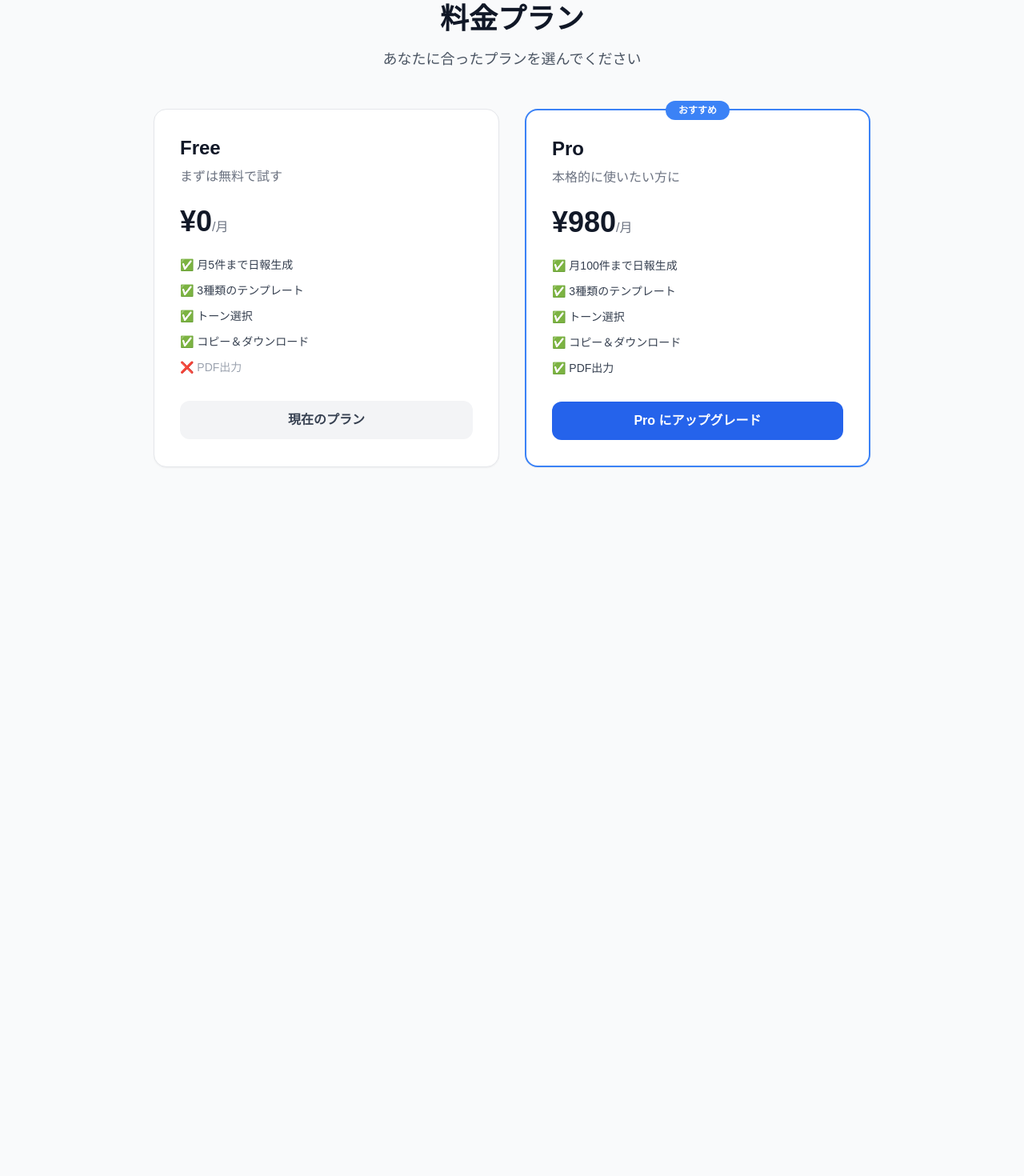
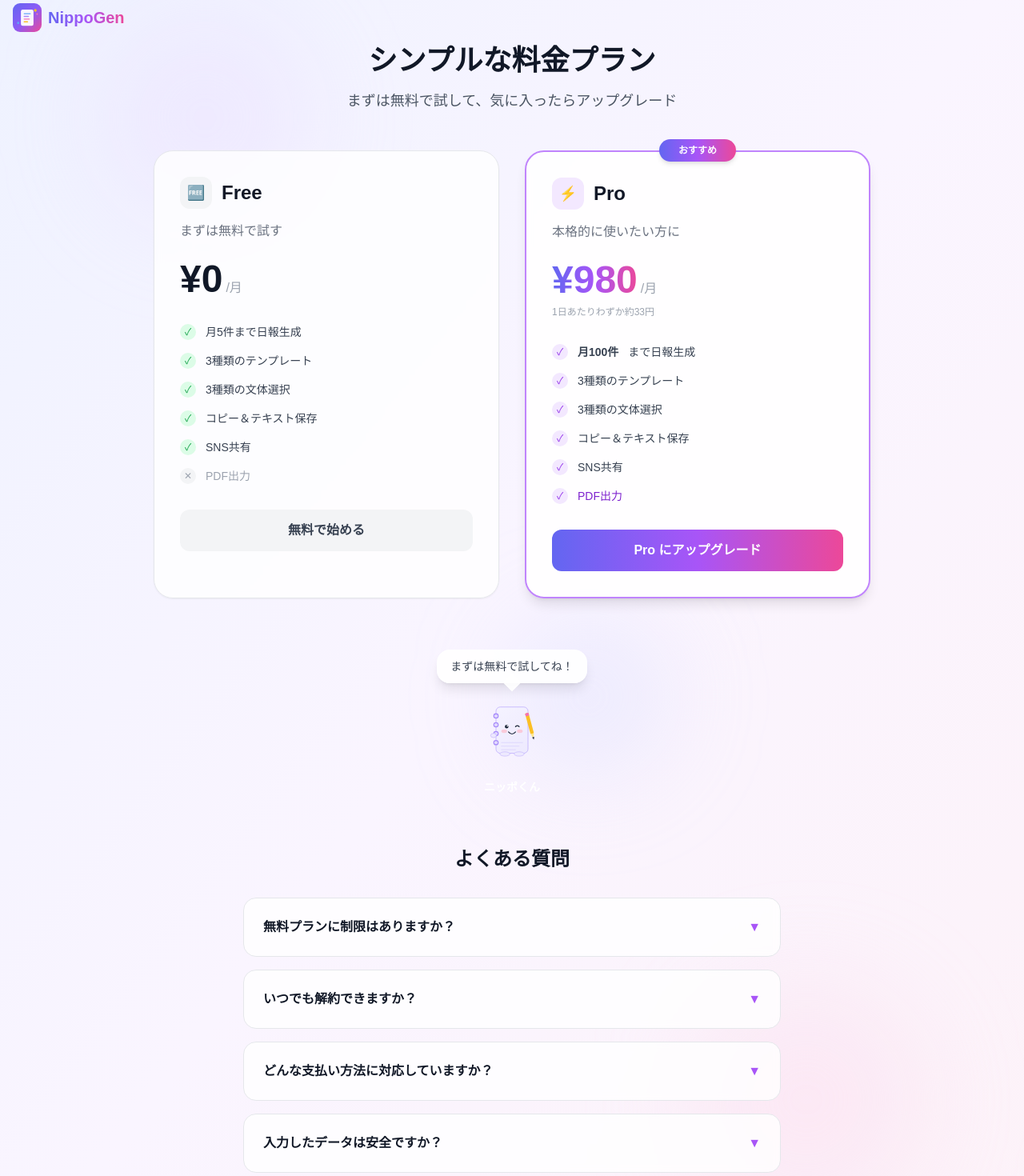
Before and after one commit to mirain11066/nippogen-app, a Next.js app: page /pricing in a window 1280 px wide. Shown: the part 60-1530 px from the top of the page at 80% size. Before the commit the page ends 800 px from the top, so only its background shows below. Built offline with nearby package versions, Linux system fonts and the light colour scheme; no server answers.

Commit message:
Redesign pricing page with colorful theme and FAQ

```diff
--- a/app/pricing/page.tsx
+++ b/app/pricing/page.tsx
@@ -2,7 +2,10 @@
 
 import Link from "next/link";
 import { useRouter } from "next/navigation";
+import { useState } from "react";
 import { createBrowserClient } from "@supabase/ssr";
+import Logo from "@/components/Logo";
+import Mascot from "@/components/Mascot";
 
 const supabase = createBrowserClient(
   process.env.NEXT_PUBLIC_SUPABASE_URL!,
@@ -11,6 +14,7 @@ const supabase = createBrowserClient(
 
 export default function PricingPage() {
   const router = useRouter();
+  const [loading, setLoading] = useState(false);
 
   const handleSubscribe = async () => {
     try {
@@ -21,6 +25,7 @@ export default function PricingPage() {
         return;
       }
 
+      setLoading(true);
       const response = await fetch("/api/checkout", {
         method: "POST",
         headers: { "Content-Type": "application/json" },
@@ -32,58 +37,173 @@ export default function PricingPage() {
       }
     } catch (error) {
       console.error("Checkout error:", error);
+    } finally {
+      setLoading(false);
     }
   };
 
   return (
-    <div className="min-h-screen bg-gray-50 py-16 px-4">
-      <div className="max-w-4xl mx-auto text-center mb-12">
-        <h1 className="text-4xl font-bold text-gray-900 mb-4">料金プラン</h1>
-        <p className="text-lg text-gray-600">あなたに合ったプランを選んでください</p>
+    <div className="min-h-screen relative overflow-hidden">
+      {/* 背景 */}
+      <div className="absolute inset-0 bg-gradient-to-br from-indigo-50 via-purple-50 to-pink-50" />
+      <div className="absolute inset-0 overflow-hidden">
+        <div className="absolute top-20 left-[10%] w-64 h-64 bg-purple-200/30 rounded-full blur-3xl animate-float" />
+        <div className="absolute bottom-20 right-[10%] w-72 h-72 bg-pink-200/30 rounded-full blur-3xl animate-float-delayed" />
+        <div className="absolute top-[50%] left-[50%] w-48 h-48 bg-indigo-200/30 rounded-full blur-3xl animate-float-slow" />
       </div>
 
-      <div className="max-w-4xl mx-auto grid md:grid-cols-2 gap-8">
+      <div className="relative py-16 px-4">
+        {/* ヘッダー */}
+        <div className="text-center mb-4">
+          <Link href="/">
+            <Logo size="md" />
+          </Link>
+        </div>
+
+        <div className="max-w-4xl mx-auto text-center mb-12">
+          <h1 className="text-4xl font-bold text-gray-900 mb-4">シンプルな料金プラン</h1>
+          <p className="text-lg text-gray-600">まずは無料で試して、気に入ったらアップグレード</p>
+        </div>
+
+        <div className="max-w-4xl mx-auto grid md:grid-cols-2 gap-8 mb-16">
           {/* Free Plan */}
-        <div className="bg-white rounded-2xl shadow-sm border border-gray-200 p-8">
-          <h2 className="text-2xl font-bold text-gray-900 mb-2">Free</h2>
+          <div className="bg-white/80 backdrop-blur-sm rounded-3xl shadow-sm border border-gray-200 p-8 hover:shadow-md transition-shadow">
+            <div className="flex items-center gap-3 mb-4">
+              <div className="w-10 h-10 bg-gray-100 rounded-xl flex items-center justify-center text-lg">🆓</div>
+              <h2 className="text-2xl font-bold text-gray-900">Free</h2>
+            </div>
             <p className="text-gray-500 mb-6">まずは無料で試す</p>
-          <div className="mb-6">
-            <span className="text-4xl font-bold text-gray-900">¥0</span>
-            <span className="text-gray-500">/月</span>
+            <div className="mb-8">
+              <span className="text-5xl font-black text-gray-900">¥0</span>
+              <span className="text-gray-400 ml-1">/月</span>
             </div>
-          <ul className="space-y-3 mb-8 text-sm text-gray-700">
-            <li className="flex items-center gap-2">✅ 月5件まで日報生成</li>
-            <li className="flex items-center gap-2">✅ 3種類のテンプレート</li>
-            <li className="flex items-center gap-2">✅ トーン選択</li>
-            <li className="flex items-center gap-2">✅ コピー＆ダウンロード</li>
-            <li className="flex items-center gap-2 text-gray-400">❌ PDF出力</li>
+            <ul className="space-y-4 mb-8">
+              <li className="flex items-center gap-3 text-sm text-gray-700">
+                <span className="flex-shrink-0 w-5 h-5 bg-green-100 text-green-600 rounded-full flex items-center justify-center text-xs">✓</span>
+                月5件まで日報生成
+              </li>
+              <li className="flex items-center gap-3 text-sm text-gray-700">
+                <span className="flex-shrink-0 w-5 h-5 bg-green-100 text-green-600 rounded-full flex items-center justify-center text-xs">✓</span>
+                3種類のテンプレート
+              </li>
+              <li className="flex items-center gap-3 text-sm text-gray-700">
+                <span className="flex-shrink-0 w-5 h-5 bg-green-100 text-green-600 rounded-full flex items-center justify-center text-xs">✓</span>
+                3種類の文体選択
+              </li>
+              <li className="flex items-center gap-3 text-sm text-gray-700">
+                <span className="flex-shrink-0 w-5 h-5 bg-green-100 text-green-600 rounded-full flex items-center justify-center text-xs">✓</span>
+                コピー＆テキスト保存
+              </li>
+              <li className="flex items-center gap-3 text-sm text-gray-700">
+                <span className="flex-shrink-0 w-5 h-5 bg-green-100 text-green-600 rounded-full flex items-center justify-center text-xs">✓</span>
+                SNS共有
+              </li>
+              <li className="flex items-center gap-3 text-sm text-gray-400">
+                <span className="flex-shrink-0 w-5 h-5 bg-gray-100 text-gray-400 rounded-full flex items-center justify-center text-xs">✕</span>
+                PDF出力
+              </li>
             </ul>
-          <Link href="/" className="block w-full text-center bg-gray-100 text-gray-700 font-semibold py-3 rounded-xl hover:bg-gray-200 transition-colors">
-            現在のプラン
+            <Link href="/" className="block w-full text-center bg-gray-100 text-gray-700 font-semibold py-3.5 rounded-xl hover:bg-gray-200 transition-colors">
+              無料で始める
             </Link>
           </div>
 
           {/* Pro Plan */}
-        <div className="bg-white rounded-2xl shadow-sm border-2 border-blue-500 p-8 relative">
-          <div className="absolute -top-3 left-1/2 -translate-x-1/2 bg-blue-500 text-white text-xs font-bold px-4 py-1 rounded-full">
+          <div className="relative bg-white/90 backdrop-blur-sm rounded-3xl shadow-lg border-2 border-purple-400 p-8 hover:shadow-xl transition-shadow">
+            <div className="absolute -top-4 left-1/2 -translate-x-1/2 bg-gradient-to-r from-indigo-500 via-purple-500 to-pink-500 text-white text-xs font-bold px-6 py-1.5 rounded-full shadow-md">
               おすすめ
             </div>
-          <h2 className="text-2xl font-bold text-gray-900 mb-2">Pro</h2>
+            <div className="flex items-center gap-3 mb-4">
+              <div className="w-10 h-10 bg-purple-100 rounded-xl flex items-center justify-center text-lg">⚡</div>
+              <h2 className="text-2xl font-bold text-gray-900">Pro</h2>
+            </div>
             <p className="text-gray-500 mb-6">本格的に使いたい方に</p>
-          <div className="mb-6">
-            <span className="text-4xl font-bold text-gray-900">¥980</span>
-            <span className="text-gray-500">/月</span>
+            <div className="mb-2">
+              <span className="text-5xl font-black bg-gradient-to-r from-indigo-500 via-purple-500 to-pink-500 bg-clip-text text-transparent">¥980</span>
+              <span className="text-gray-400 ml-1">/月</span>
             </div>
-          <ul className="space-y-3 mb-8 text-sm text-gray-700">
-            <li className="flex items-center gap-2">✅ 月100件まで日報生成</li>
-            <li className="flex items-center gap-2">✅ 3種類のテンプレート</li>
-            <li className="flex items-center gap-2">✅ トーン選択</li>
-            <li className="flex items-center gap-2">✅ コピー＆ダウンロード</li>
-            <li className="flex items-center gap-2">✅ PDF出力</li>
+            <p className="text-xs text-gray-400 mb-8">1日あたりわずか約33円</p>
+            <ul className="space-y-4 mb-8">
+              <li className="flex items-center gap-3 text-sm text-gray-700">
+                <span className="flex-shrink-0 w-5 h-5 bg-purple-100 text-purple-600 rounded-full flex items-center justify-center text-xs">✓</span>
+                <strong>月100件</strong>まで日報生成
+              </li>
+              <li className="flex items-center gap-3 text-sm text-gray-700">
+                <span className="flex-shrink-0 w-5 h-5 bg-purple-100 text-purple-600 rounded-full flex items-center justify-center text-xs">✓</span>
+                3種類のテンプレート
+              </li>
+              <li className="flex items-center gap-3 text-sm text-gray-700">
+                <span className="flex-shrink-0 w-5 h-5 bg-purple-100 text-purple-600 rounded-full flex items-center justify-center text-xs">✓</span>
+                3種類の文体選択
+              </li>
+              <li className="flex items-center gap-3 text-sm text-gray-700">
+                <span className="flex-shrink-0 w-5 h-5 bg-purple-100 text-purple-600 rounded-full flex items-center justify-center text-xs">✓</span>
+                コピー＆テキスト保存
+              </li>
+              <li className="flex items-center gap-3 text-sm text-gray-700">
+                <span className="flex-shrink-0 w-5 h-5 bg-purple-100 text-purple-600 rounded-full flex items-center justify-center text-xs">✓</span>
+                SNS共有
+              </li>
+              <li className="flex items-center gap-3 text-sm font-medium text-purple-700">
+                <span className="flex-shrink-0 w-5 h-5 bg-purple-100 text-purple-600 rounded-full flex items-center justify-center text-xs">✓</span>
+                PDF出力
+              </li>
             </ul>
-          <button onClick={handleSubscribe} className="block w-full text-center bg-blue-600 text-white font-semibold py-3 rounded-xl hover:bg-blue-700 transition-colors">
-            Pro にアップグレード
+            <button
+              onClick={handleSubscribe}
+              disabled={loading}
+              className="block w-full text-center bg-gradient-to-r from-indigo-500 via-purple-500 to-pink-500 text-white font-semibold py-3.5 rounded-xl hover:opacity-90 transition-all hover:shadow-lg hover:shadow-purple-500/25 disabled:opacity-50"
+            >
+              {loading ? "処理中..." : "Pro にアップグレード"}
             </button>
+          </div>
+        </div>
+
+        {/* マスコット */}
+        <div className="flex justify-center mb-16">
+          <Mascot size="sm" expression="wink" message="まずは無料で試してね！" />
+        </div>
+
+        {/* FAQ */}
+        <div className="max-w-2xl mx-auto">
+          <h2 className="text-2xl font-bold text-gray-900 text-center mb-8">よくある質問</h2>
+          <div className="space-y-4">
+            <details className="bg-white/80 backdrop-blur-sm rounded-2xl border border-gray-200 p-6 group">
+              <summary className="font-semibold text-gray-900 cursor-pointer list-none flex justify-between items-center">
+                無料プランに制限はありますか？
+                <span className="text-purple-500 group-open:rotate-180 transition-transform">▼</span>
+              </summary>
+              <p className="mt-3 text-sm text-gray-600 leading-relaxed">月5件まで日報を生成できます。テンプレートや文体選択など、基本機能はすべてご利用いただけます。PDF出力のみ Pro プラン限定です。</p>
+            </details>
+            <details className="bg-white/80 backdrop-blur-sm rounded-2xl border border-gray-200 p-6 group">
+              <summary className="font-semibold text-gray-900 cursor-pointer list-none flex justify-between items-center">
+                いつでも解約できますか？
+                <span className="text-purple-500 group-open:rotate-180 transition-transform">▼</span>
+              </summary>
+              <p className="mt-3 text-sm text-gray-600 leading-relaxed">はい、いつでも解約できます。解約後も、現在の請求期間の終了まで Pro 機能をご利用いただけます。アカウント設定ページから簡単に手続きできます。</p>
+            </details>
+            <details className="bg-white/80 backdrop-blur-sm rounded-2xl border border-gray-200 p-6 group">
+              <summary className="font-semibold text-gray-900 cursor-pointer list-none flex justify-between items-center">
+                どんな支払い方法に対応していますか？
+                <span className="text-purple-500 group-open:rotate-180 transition-transform">▼</span>
+              </summary>
+              <p className="mt-3 text-sm text-gray-600 leading-relaxed">クレジットカード（Visa、Mastercard、American Express、JCB）に対応しています。決済は Stripe を通じて安全に処理されます。</p>
+            </details>
+            <details className="bg-white/80 backdrop-blur-sm rounded-2xl border border-gray-200 p-6 group">
+              <summary className="font-semibold text-gray-900 cursor-pointer list-none flex justify-between items-center">
+                入力したデータは安全ですか？
+                <span className="text-purple-500 group-open:rotate-180 transition-transform">▼</span>
+              </summary>
+              <p className="mt-3 text-sm text-gray-600 leading-relaxed">はい。入力データは日報生成のためにのみ使用され、第三者に提供されることはありません。詳しくはプライバシーポリシーをご確認ください。</p>
+            </details>
+          </div>
+        </div>
+
+        {/* フッター */}
+        <div className="text-center mt-16">
+          <Link href="/" className="text-sm text-gray-500 hover:text-gray-700 transition-colors">
+            ← トップページに戻る
+          </Link>
         </div>
       </div>
     </div>
```
Lines whose indentation alone changed are shown as unchanged.
